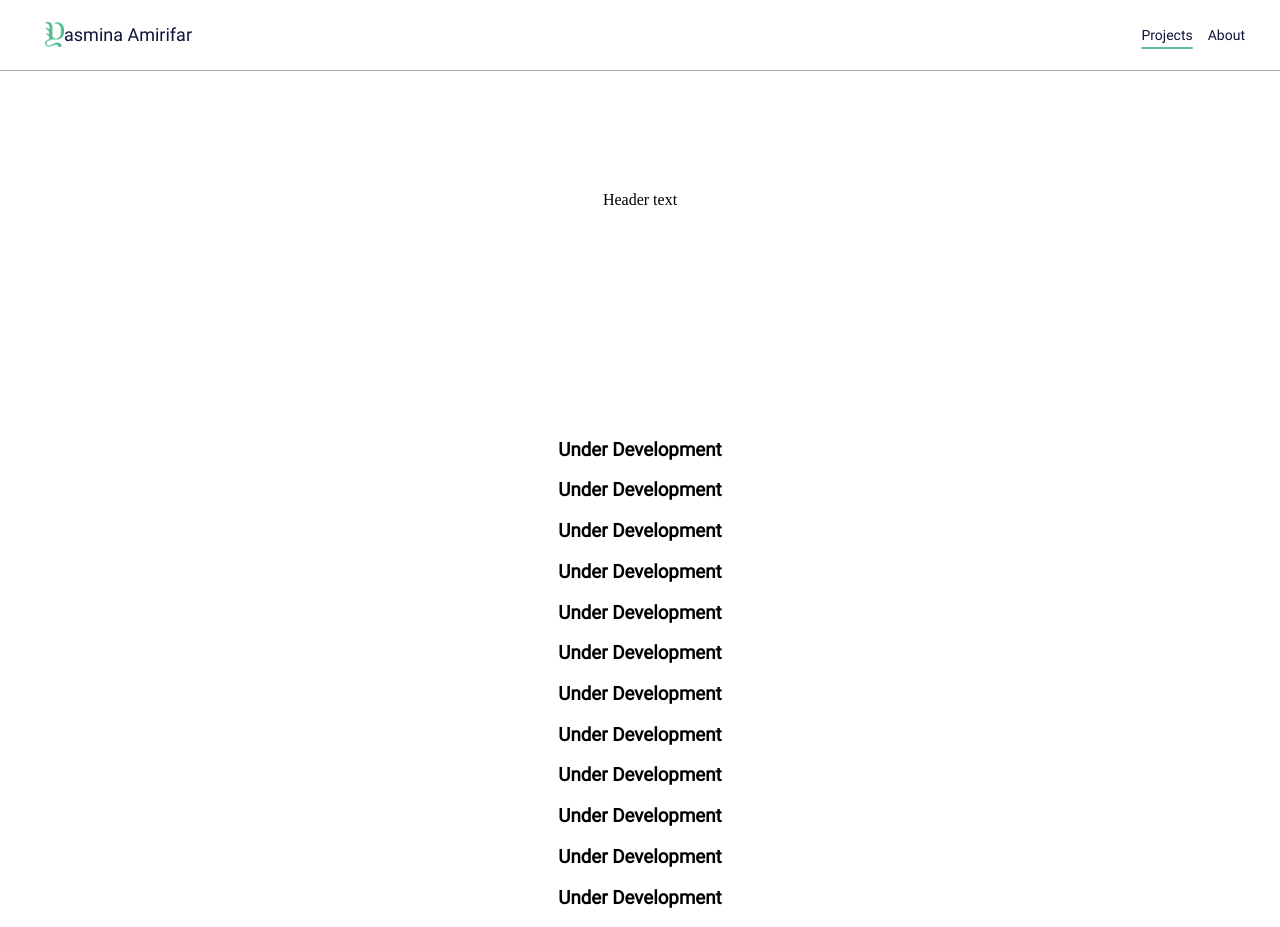
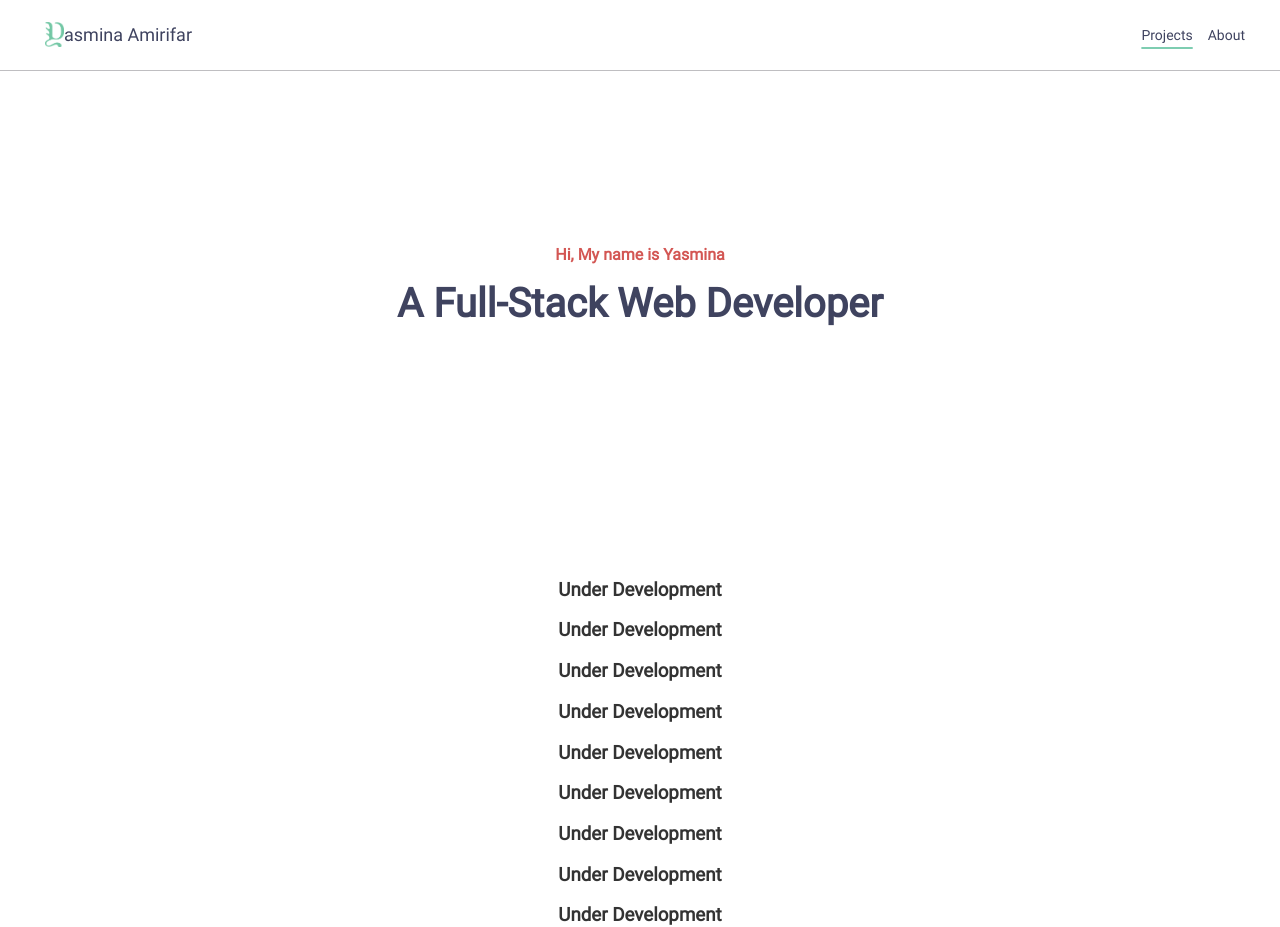
Before and after one commit to Yasminaa77/portfolio2023, a Vue app: page / in a window 1280 px wide. Shown: the top 927 px of the page. Built offline with nearby package versions, Linux system fonts and the light colour scheme.

Commit message:
Header Text +bg

```diff
--- a/src/views/Projects.vue
+++ b/src/views/Projects.vue
@@ -6,7 +6,8 @@
 <template>
   <div id="header">
     <div id="headerContent">
-      Header text
+      <p class="red"> Hi, My name is Yasmina</p>
+      <h3 class="hero-text">A Full-Stack Web Developer</h3>
     </div>
   </div>
 
@@ -15,17 +16,6 @@
       <!--    <img src="../assets/logo_dark.png" alt="hero-image" width="50" height="60" >-->
     <h3>Under Development</h3>
     <h3>Under Development</h3>
-      <h3>Under Development</h3>
-      <h3>Under Development</h3>
-      <h3>Under Development</h3>
-      <h3>Under Development</h3>
-      <h3>Under Development</h3>
-      <h3>Under Development</h3>
-      <h3>Under Development</h3>
-      <h3>Under Development</h3>
-      <h3>Under Development</h3>
-      <h3>Under Development</h3>
-      <h3>Under Development</h3>
       <h3>Under Development</h3>
       <h3>Under Development</h3>
       <h3>Under Development</h3>
@@ -67,14 +57,29 @@ export default {
 
 body{
   margin: 0;
+
+
+
+  background-color: #ffffff;
+  opacity: 0.8;
+  background-image:  radial-gradient(#444cf7 0.5px, transparent 0.5px), radial-gradient(#444cf7 0.5px, #ffffff 0.5px);
+  background-size: 20px 20px;
+  background-position: 0 0,10px 10px;
 }
+
+
 #header{
   /*padding-top: 200px;*/
   width:100%;
   /*background: rgb(36,36,36);*/
   /*background: linear-gradient(0deg, rgba(36,36,36,0) 0%, rgba(239,238,216,1) 100%);*/
-  height:50vh;
+  height:70vh;
   margin: 0;
+  font-family: "Roboto-Regular", sans-serif;
+
+
+
+
 
 
   display: flex;
@@ -89,7 +94,7 @@ body{
 
 .view-main{
   font-family: "Roboto-Regular", sans-serif;
-  margin-top: 20px;
+  /*margin-top: 20px;*/
   display: flex;
   /*padding:20px;*/
 }
@@ -100,4 +105,18 @@ body{
   justify-content: center;
 }
 
+
+
+.hero-text{
+  font-size: 40px;
+  margin: 5px;
+  color: #0F1438;
+
+
+}
+.red{
+  color: #C82c28;
+  font-weight: bold;
+}
+
 </style>
```
